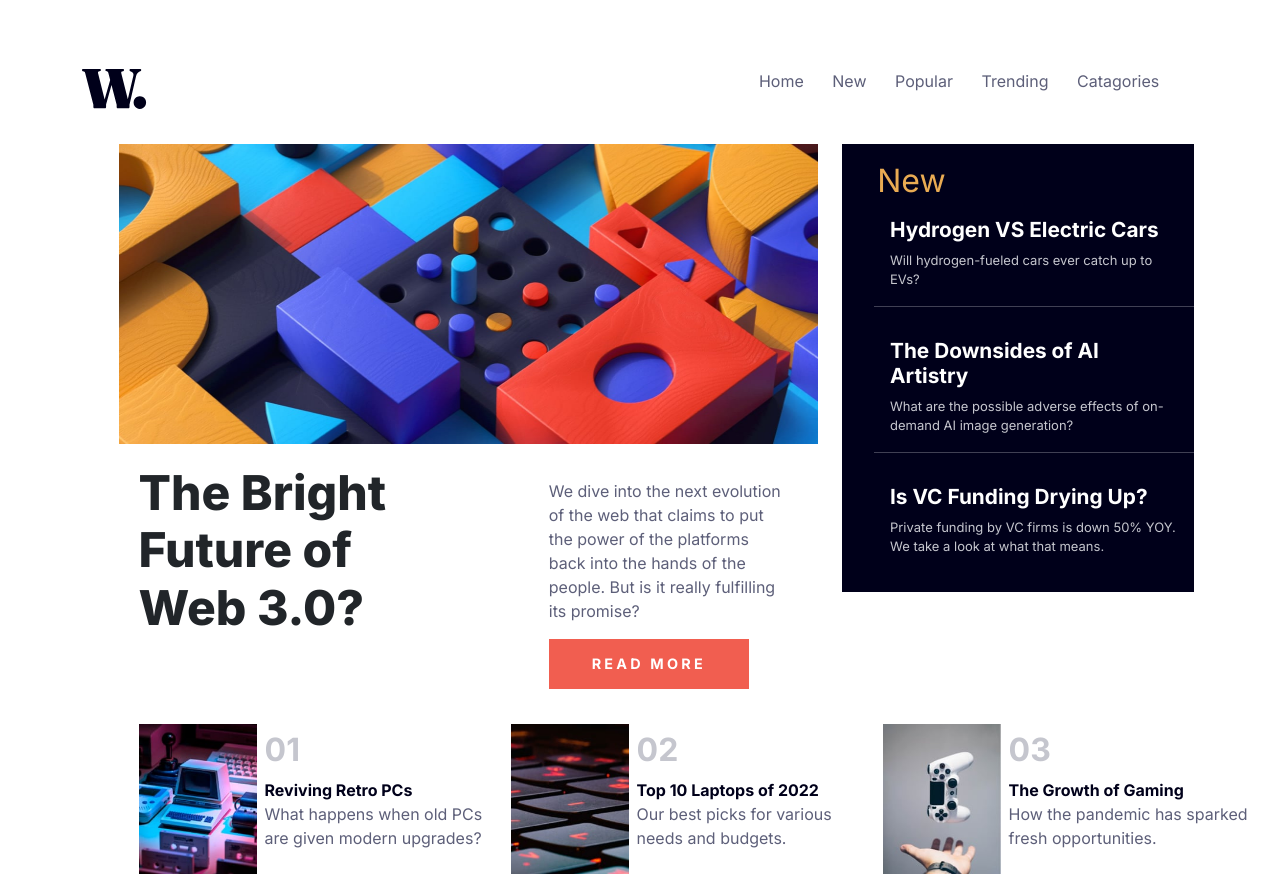
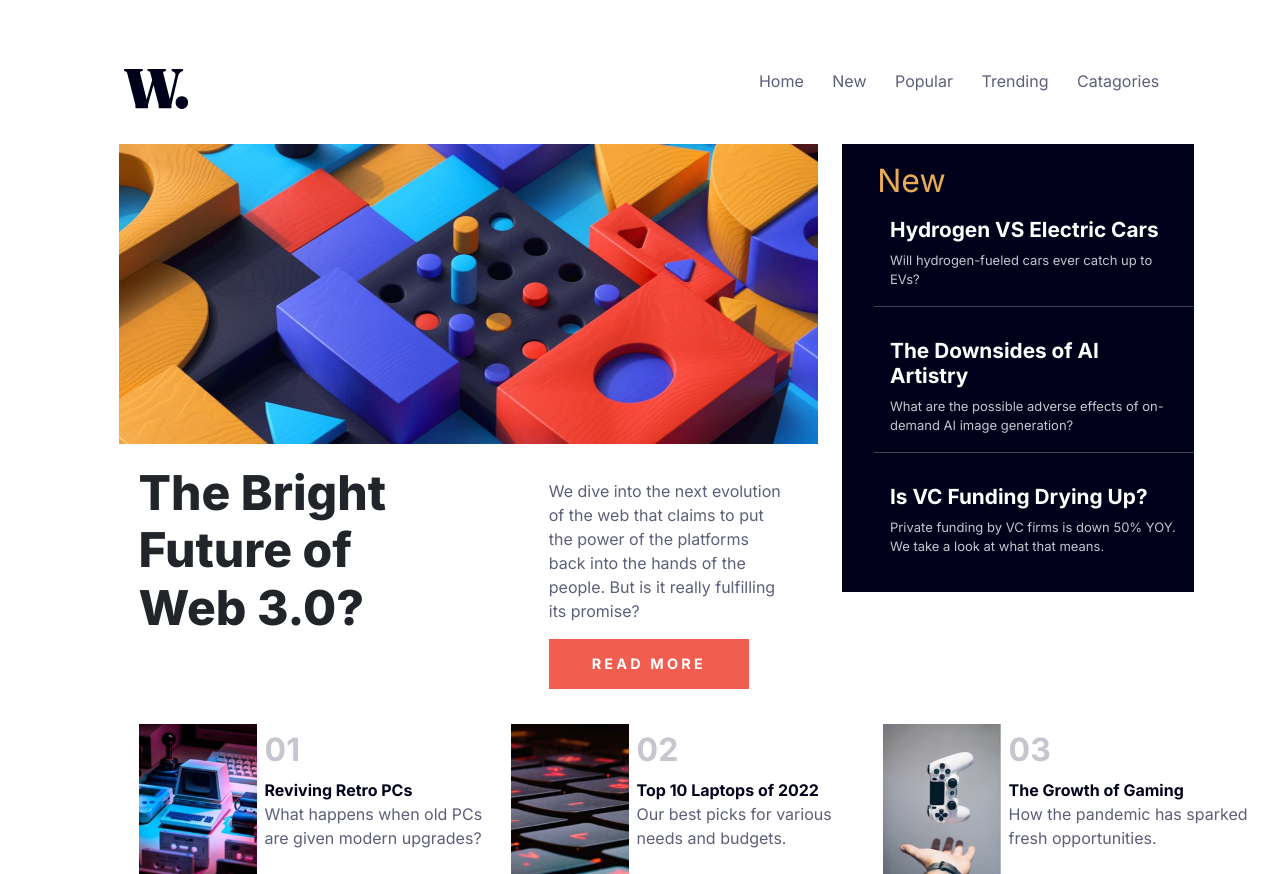
Before and after one commit to agomez99/NewsHompage, a website: page index.html in a window 1280 px wide. Drawn offline with nearby package versions, Linux system fonts and the light colour scheme.

Commit message:
nav logo

```diff
--- a/index.html
+++ b/index.html
@@ -18,7 +18,7 @@
     <div class="container">
       <nav class="navbar navbar-expand-sm">
           <a class="navbar-brand" href="#">
-            <img src="./assets/images/logo.svg" alt="logo"/>
+            <img src="./assets/images/logo.svg" alt="logo" class="logo"/>
           </a>
           <button
             class="navbar-toggler"
--- a/styles.css
+++ b/styles.css
@@ -8,6 +8,9 @@
     margin-bottom: 2%;
     max-width: 85%;
     margin-top:5%;
+}
+.logo{
+    margin-left: 65%;
 }
 .nav-item{
     color:hsl(236, 13%, 42%);
```
